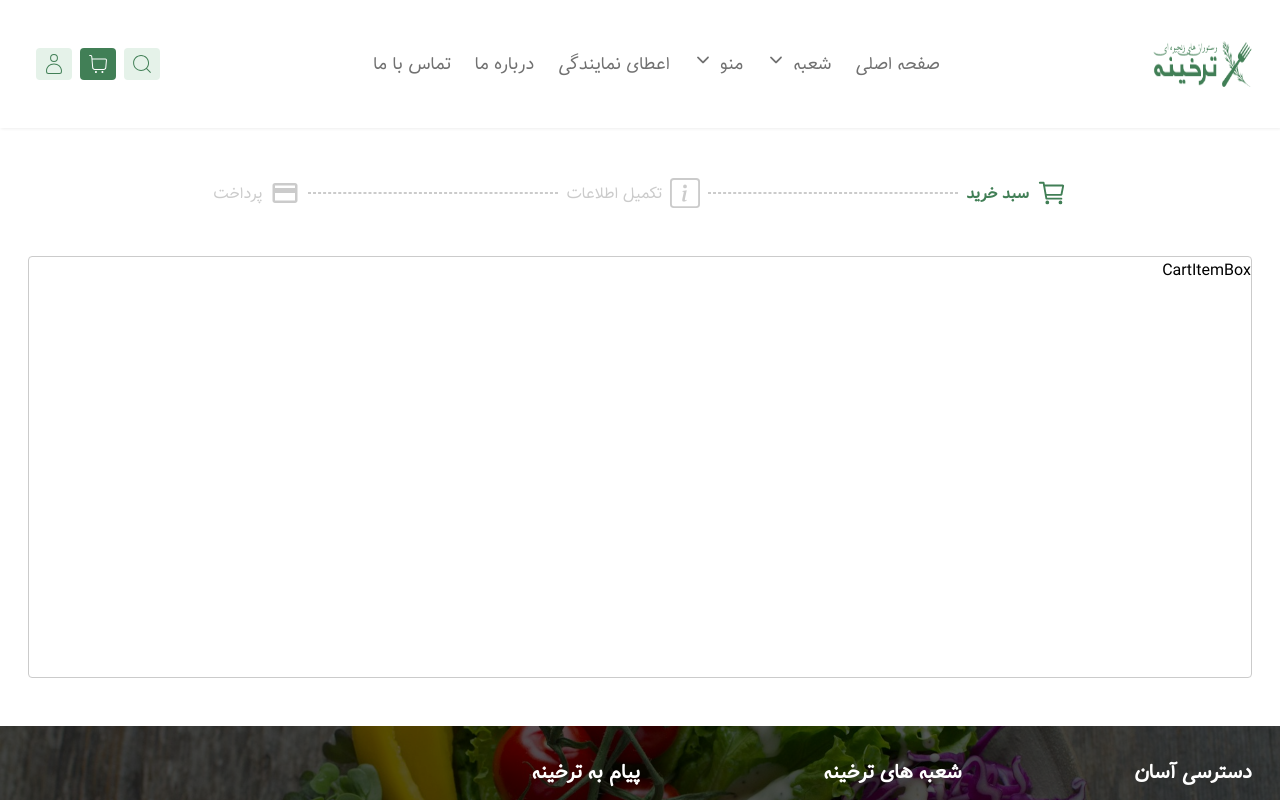
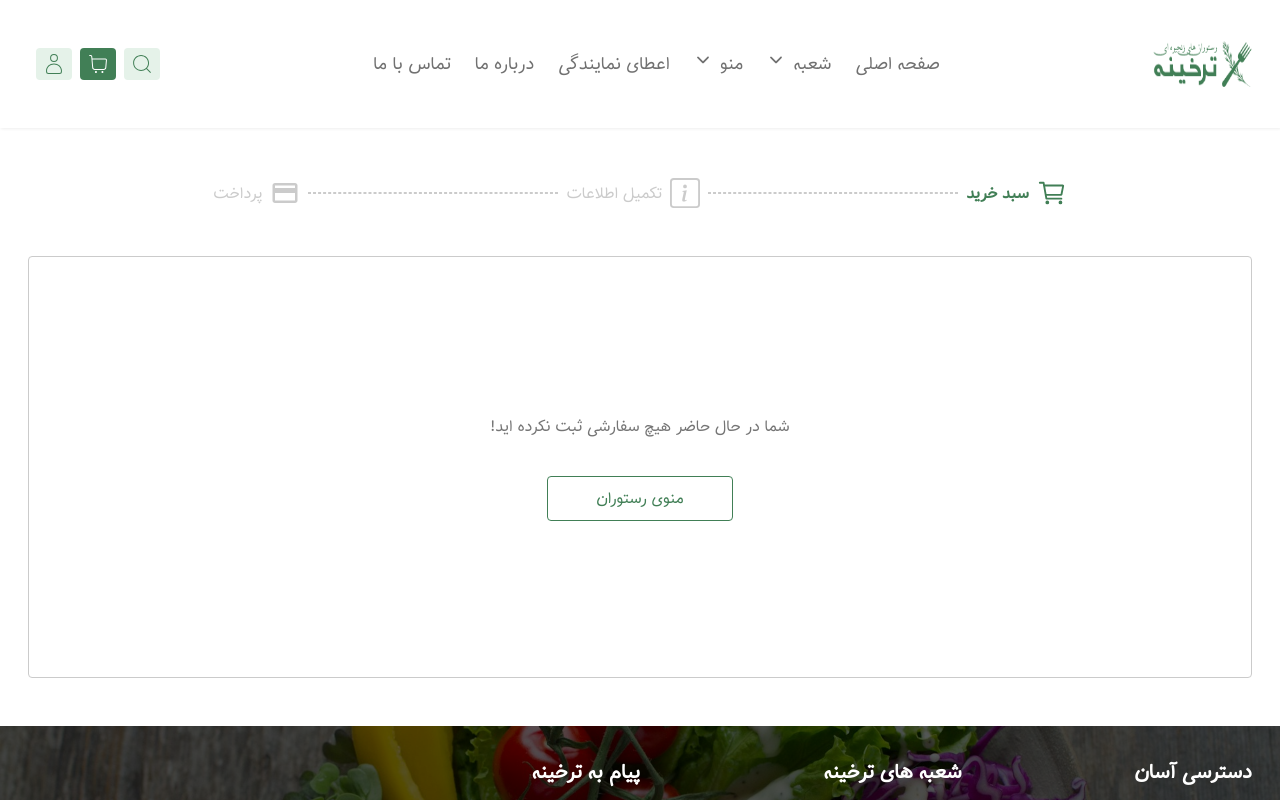
Before and after one commit to rabbaniha91/tarkhineh_client, a React (Vite) app: page /cart in a window 1280 px wide. Shown: the top 800 px of the page. Built offline with nearby package versions, Linux system fonts and the light colour scheme.

Commit message:
implement cart item box based on empty cart

```diff
--- a/src/components/CartItemBox/CartItemBox.jsx
+++ b/src/components/CartItemBox/CartItemBox.jsx
@@ -1,10 +1,29 @@
-import React from 'react'
+import React, { useEffect, useState } from 'react'
 import styles from "./styles.module.css"
+import { getCartItems } from "../../utils"
+import { Link } from 'react-router-dom'
 
 const CartItemBox = () => {
-  return (
-    <div className={styles.container}>CartItemBox</div>
-  )
+    const [cartItems, setCartItems] = useState(null)
+    useEffect(() => {
+        setCartItems(getCartItems())
+    }, [])
+
+
+    return (
+        <div
+            className={`
+        ${styles.container}
+        ${cartItems === null && styles.empty_container}
+        `}>
+            {cartItems === null ? (
+                <>
+                    <span className={styles.text}>شما در حال حاضر هیچ سفارشی ثبت نکرده اید!</span>
+                    <Link to={"/menu"} className={styles.link_to_menu}>منوی رستوران</Link>
+                </>
+            ) : ""}
+        </div>
+    )
 }
 
 export default CartItemBox
--- a/src/components/CartItemBox/styles.module.css
+++ b/src/components/CartItemBox/styles.module.css
@@ -10,4 +10,24 @@
 .empty_container {
   align-items: center;
   justify-content: center;
+  flex-direction: column;
+  gap: 36px;
 }
+
+.text {
+  color: var(--neutral-757575);
+}
+
+.link_to_menu {
+  text-decoration: none;
+  padding: 8px 48px;
+  border: 0.5px solid var(--green-primary);
+  text-align: center;
+  color: var(--green-primary);
+  border-radius: 4px;
+  transition: all 0.3s ease;
+}
+
+.link_to_menu:hover{
+    box-shadow: 1px 1px 6px 0 var(--green-primary), -1px -1px 6px 0 var(--green-primary);
+}
```
